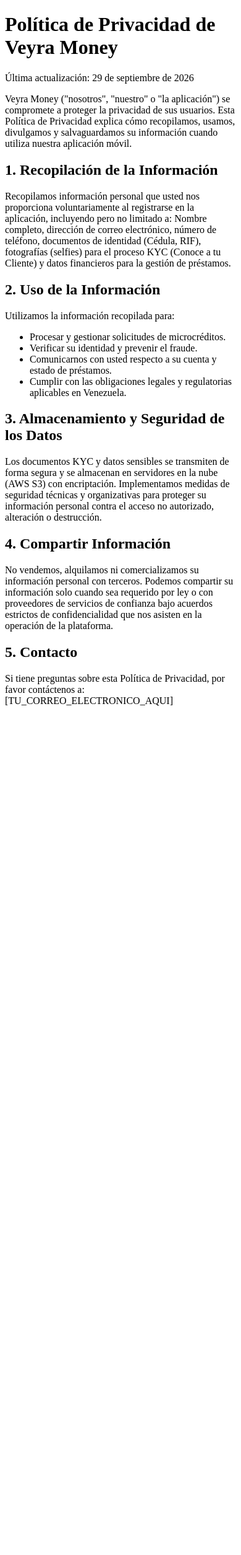
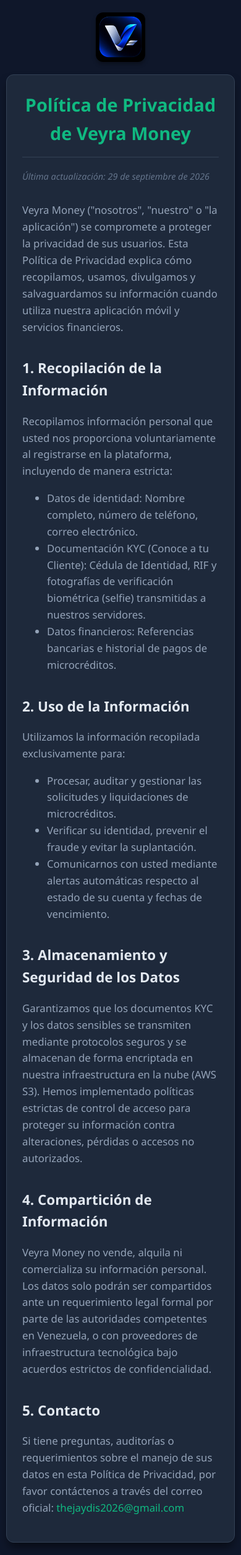
Before and after one commit to leoniball/veyra_backend, a Flask app: page /privacidad in a window 390 px wide. Shown: the whole page at 62% size. Before the commit the page ends 1139 px from the top, so only its background shows below. Run offline with Flask 3, Linux system fonts and the light colour scheme.

Commit message:
fix: implementa logo oficial y estilos responsivos en politica de privacidad

```diff
--- a/templates/privacidad.html
+++ b/templates/privacidad.html
@@ -2,32 +2,130 @@
 <html lang="es">
 <head>
     <meta charset="UTF-8">
+    <meta name="viewport" content="width=device-width, initial-scale=1.0">
     <title>Política de Privacidad - Veyra Money</title>
+    <style>
+        :root {
+            --bg-color: #0f172a; /* Fondo oscuro general */
+            --container-bg: #1e293b; /* Fondo de la tarjeta central */
+            --text-main: #f8fafc; /* Texto principal claro */
+            --text-muted: #94a3b8; /* Texto secundario */
+            --accent: #10b981; /* Verde financiero corporativo */
+        }
+        body {
+            font-family: 'Segoe UI', Roboto, Helvetica, Arial, sans-serif;
+            background-color: var(--bg-color);
+            color: var(--text-main);
+            line-height: 1.6;
+            margin: 0;
+            padding: 60px 20px;
+            position: relative;
+        }
+        /* Configuración del logotipo en la esquina superior derecha */
+        .header-logo {
+            position: absolute;
+            top: 30px;
+            right: 40px;
+            height: 80px; /* Tamaño ajustado para visibilidad */
+            width: auto;
+            border-radius: 12px;
+            box-shadow: 0 4px 6px rgba(0,0,0,0.3);
+        }
+        .container {
+            max-width: 800px;
+            margin: 0 auto;
+            background-color: var(--container-bg);
+            padding: 40px 50px;
+            border-radius: 12px;
+            box-shadow: 0 10px 15px -3px rgba(0, 0, 0, 0.5);
+            border: 1px solid #334155;
+            position: relative;
+            z-index: 1;
+        }
+        h1 {
+            color: var(--accent);
+            font-size: 2.2em;
+            margin-top: 0;
+            border-bottom: 1px solid #334155;
+            padding-bottom: 15px;
+            padding-right: 90px; /* Evita que el texto choque con el logo en pantallas medianas */
+        }
+        h2 {
+            color: #e2e8f0;
+            margin-top: 35px;
+            font-size: 1.4em;
+        }
+        p, li {
+            color: var(--text-muted);
+            font-size: 1.05em;
+        }
+        ul {
+            margin-top: 10px;
+        }
+        a {
+            color: var(--accent);
+            text-decoration: none;
+            font-weight: 500;
+        }
+        a:hover {
+            text-decoration: underline;
+        }
+        .last-updated {
+            font-style: italic;
+            font-size: 0.9em;
+            color: #64748b;
+            margin-bottom: 30px;
+        }
+        /* Responsividad para móviles */
+        @media (max-width: 768px) {
+            .header-logo {
+                position: relative;
+                top: 0;
+                right: 0;
+                display: block;
+                margin: 0 auto 20px auto;
+            }
+            body { padding: 20px 10px; }
+            .container { padding: 25px; }
+            h1 { padding-right: 0; font-size: 1.8em; text-align: center; }
+        }
+    </style>
 </head>
 <body>
+
+    <!-- Flask renderizará automáticamente la ruta a la carpeta static -->
+    <img src="{{ url_for('static', filename='logo_veyra.jpg') }}" alt="Veyra Money Logo" class="header-logo">
+
+    <div class="container">
         <h1>Política de Privacidad de Veyra Money</h1>
-    <p>Última actualización: 29 de septiembre de 2026</p>
-    <p>Veyra Money ("nosotros", "nuestro" o "la aplicación") se compromete a proteger la privacidad de sus usuarios. Esta Política de Privacidad explica cómo recopilamos, usamos, divulgamos y salvaguardamos su información cuando utiliza nuestra aplicación móvil.</p>
+        <p class="last-updated">Última actualización: 29 de septiembre de 2026</p>
+        <p>Veyra Money ("nosotros", "nuestro" o "la aplicación") se compromete a proteger la privacidad de sus usuarios. Esta Política de Privacidad explica cómo recopilamos, usamos, divulgamos y salvaguardamos su información cuando utiliza nuestra aplicación móvil y servicios financieros.</p>
 
         <h2>1. Recopilación de la Información</h2>
-    <p>Recopilamos información personal que usted nos proporciona voluntariamente al registrarse en la aplicación, incluyendo pero no limitado a: Nombre completo, dirección de correo electrónico, número de teléfono, documentos de identidad (Cédula, RIF), fotografías (selfies) para el proceso KYC (Conoce a tu Cliente) y datos financieros para la gestión de préstamos.</p>
+        <p>Recopilamos información personal que usted nos proporciona voluntariamente al registrarse en la plataforma, incluyendo de manera estricta:</p>
+        <ul>
+            <li>Datos de identidad: Nombre completo, número de teléfono, correo electrónico.</li>
+            <li>Documentación KYC (Conoce a tu Cliente): Cédula de Identidad, RIF y fotografías de verificación biométrica (selfie) transmitidas a nuestros servidores.</li>
+            <li>Datos financieros: Referencias bancarias e historial de pagos de microcréditos.</li>
+        </ul>
 
         <h2>2. Uso de la Información</h2>
-    <p>Utilizamos la información recopilada para:</p>
+        <p>Utilizamos la información recopilada exclusivamente para:</p>
         <ul>
-        <li>Procesar y gestionar solicitudes de microcréditos.</li>
-        <li>Verificar su identidad y prevenir el fraude.</li>
-        <li>Comunicarnos con usted respecto a su cuenta y estado de préstamos.</li>
-        <li>Cumplir con las obligaciones legales y regulatorias aplicables en Venezuela.</li>
+            <li>Procesar, auditar y gestionar las solicitudes y liquidaciones de microcréditos.</li>
+            <li>Verificar su identidad, prevenir el fraude y evitar la suplantación.</li>
+            <li>Comunicarnos con usted mediante alertas automáticas respecto al estado de su cuenta y fechas de vencimiento.</li>
         </ul>
 
         <h2>3. Almacenamiento y Seguridad de los Datos</h2>
-    <p>Los documentos KYC y datos sensibles se transmiten de forma segura y se almacenan en servidores en la nube (AWS S3) con encriptación. Implementamos medidas de seguridad técnicas y organizativas para proteger su información personal contra el acceso no autorizado, alteración o destrucción.</p>
+        <p>Garantizamos que los documentos KYC y los datos sensibles se transmiten mediante protocolos seguros y se almacenan de forma encriptada en nuestra infraestructura en la nube (AWS S3). Hemos implementado políticas estrictas de control de acceso para proteger su información contra alteraciones, pérdidas o accesos no autorizados.</p>
 
-    <h2>4. Compartir Información</h2>
-    <p>No vendemos, alquilamos ni comercializamos su información personal con terceros. Podemos compartir su información solo cuando sea requerido por ley o con proveedores de servicios de confianza bajo acuerdos estrictos de confidencialidad que nos asisten en la operación de la plataforma.</p>
+        <h2>4. Compartición de Información</h2>
+        <p>Veyra Money no vende, alquila ni comercializa su información personal. Los datos solo podrán ser compartidos ante un requerimiento legal formal por parte de las autoridades competentes en Venezuela, o con proveedores de infraestructura tecnológica bajo acuerdos estrictos de confidencialidad.</p>
 
         <h2>5. Contacto</h2>
-    <p>Si tiene preguntas sobre esta Política de Privacidad, por favor contáctenos a: [TU_CORREO_ELECTRONICO_AQUI]</p>
+        <p>Si tiene preguntas, auditorías o requerimientos sobre el manejo de sus datos en esta Política de Privacidad, por favor contáctenos a través del correo oficial: <a href="mailto:thejaydis2026@gmail.com">thejaydis2026@gmail.com</a></p>
+    </div>
+
 </body>
 </html>
```
Lines whose indentation alone changed are shown as unchanged.
